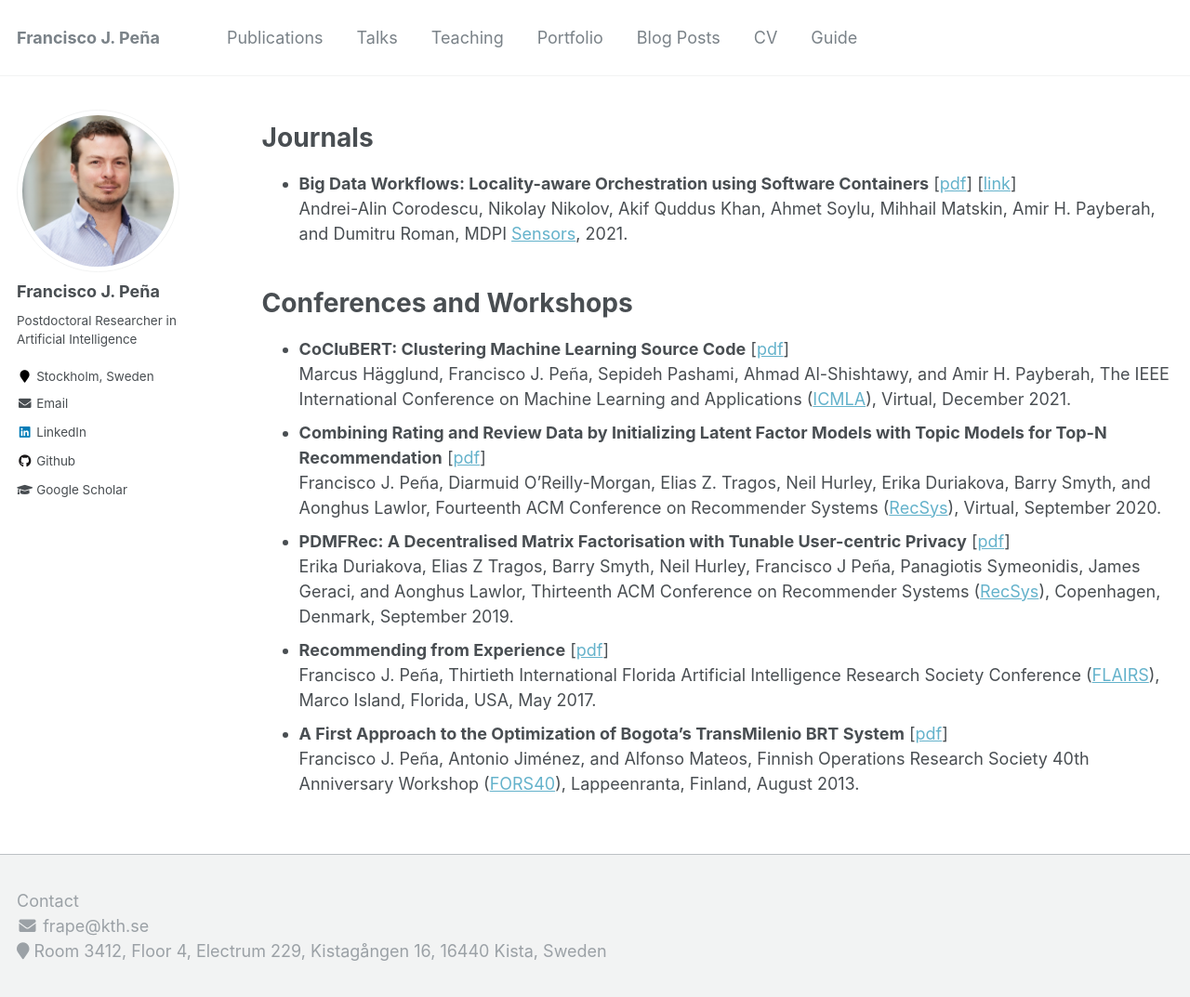
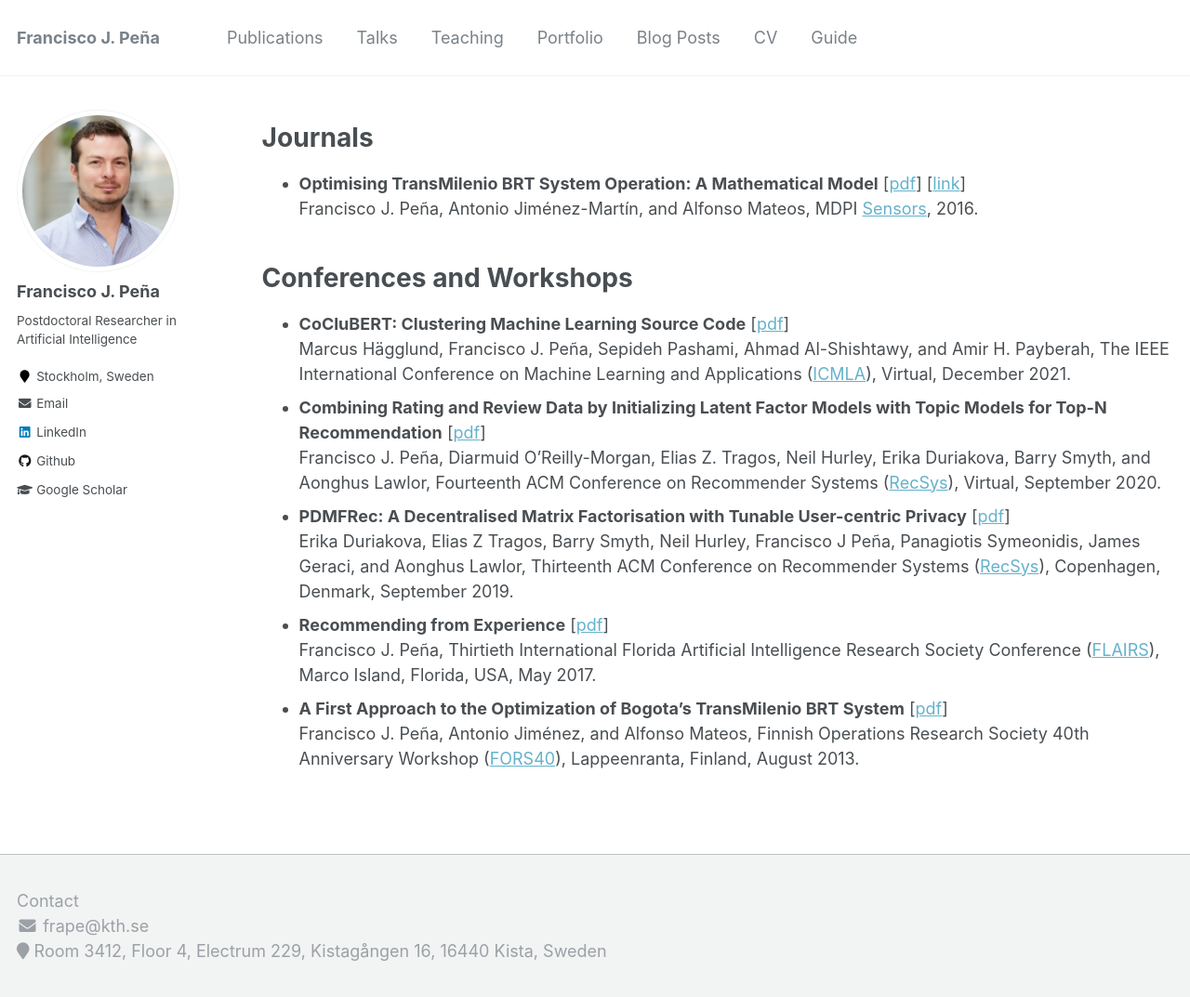
Before and after one commit to melqkiades/melqkiades.github.io, a Jekyll site: the page built from _pages/publications.html, in a window 1280 px wide and 1073 px high. Shown: the whole window at 93% size. Built offline with Jekyll 4.4.1, drawn with Linux system fonts in a browser that asks for light colours.

Commit message:
Updated publications

```diff
--- a/_pages/publications.html
+++ b/_pages/publications.html
@@ -9,8 +9,8 @@ author_profile: true
 <h1>Journals</h1>
 <ul>
 	<li>
-		<b>Big Data Workflows: Locality-aware Orchestration using Software Containers</b> [<a href="http://payberah.github.io/files/download/papers/sensors.pdf" style="color:#64B2CB">pdf</a>] [<a href="https://www.mdpi.com/1424-8220/21/24/8212" style="color:#64B2CB">link</a>]<br>
-	Andrei-Alin Corodescu, Nikolay Nikolov, Akif Quddus Khan, Ahmet Soylu, Mihhail Matskin, Amir H. Payberah, and Dumitru Roman, MDPI <a href="https://www.mdpi.com/journal/sensors" style="color:#64B2CB">Sensors</a>, 2021.
+		<b>Optimising TransMilenio BRT System Operation: A Mathematical Model</b> [<a href="http://payberah.github.io/files/download/papers/sensors.pdf" style="color:#64B2CB">pdf</a>] [<a href="https://www.inderscienceonline.com/doi/abs/10.1504/IJOR.2016.075289" style="color:#64B2CB">link</a>]<br>
+	Francisco J. Peña, Antonio Jiménez-Martín, and Alfonso Mateos, MDPI <a href="https://www.inderscienceonline.com/journal/ijor" style="color:#64B2CB">Sensors</a>, 2016.
 	</li>
 </ul>
 
```
